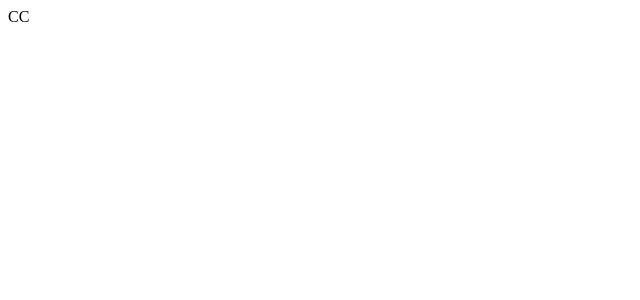
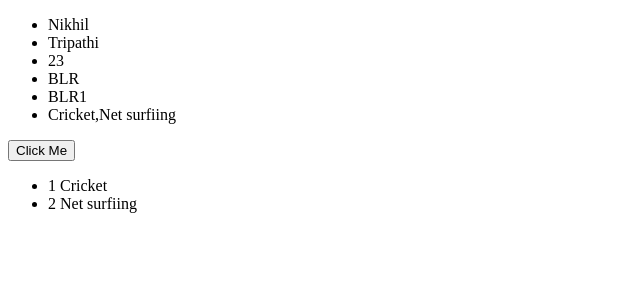
Before and after one commit to ntnikhilesh/angular4, an Angular app: page / in a window 1280 px wide. Shown: the top 300 px of the page, without its empty margins (0-640 px from the left). Built offline with nearby package versions, Linux system fonts and the light colour scheme.

Commit message:
component , variable, object , array , data binding , event

```diff
--- a/src/app/components/user/user.component.html
+++ b/src/app/components/user/user.component.html
@@ -1 +1,26 @@
-CC
+<ul>
+  <li>
+    {{fname}}
+  </li>
+  <li>
+    {{lname}}
+  </li>
+  <li>
+    {{age}}
+  </li>
+  <li>
+    {{address.city}}
+  </li>
+  <li>
+    {{address1.city}}
+  </li>
+  <li>
+    {{hobbies}}
+  </li>
+</ul>
+
+<button (click)='clickMe()'>Click Me</button>
+
+<ul>
+  <li *ngFor='let hobby of hobbies, let i=index'>{{i+1}} {{hobby}}</li>
+</ul>
--- a/src/app/components/user/user.component.ts
+++ b/src/app/components/user/user.component.ts
@@ -6,10 +6,55 @@ import { Component, OnInit } from '@angular/core';
   styleUrls: ['./user.component.css']
 })
 export class UserComponent implements OnInit {
+  fname="Nikhil";
+  lname:string;
+  age:number;
+  //object type1
+  address:{
+    city:string;
+    state:string
+  }
 
-  constructor() { }
+  //object type2
+  address1:Address1;
+
+  //Array
+  hobbies:string[];
+
+
+
+  constructor() {
+    console.log("constructor ran");
+  }
 
   ngOnInit() {
+    console.log("ngOnInit ran");
+
+    this.lname="Tripathi";
+    this.age=23;
+
+    this.address={
+      city:'BLR',
+      state:'KK'
+    }
+
+    this.address1={
+      city:'BLR1',
+      state:'KK1'
+    }
+    this.hobbies=['Cricket', 'Net surfiing']
+
+  }
+
+  clickMe(){
+    this.hobbies.push('New Hobby')
   }
 
 }
+
+
+
+interface Address1{
+  city:string;
+  state:string;
+}
```
